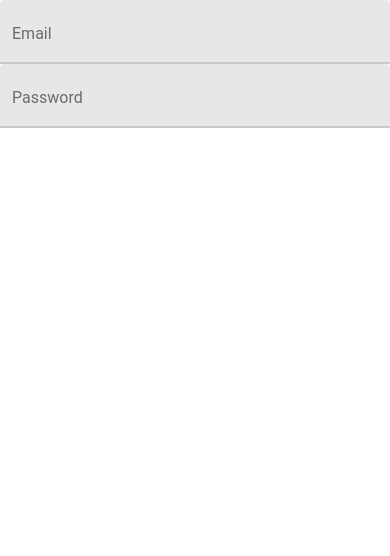
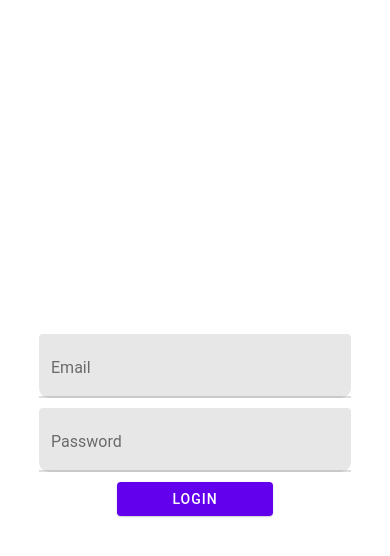
Before and after one commit to datai999/react-native-my-project, a React Native app: screen / in a window 390 px wide. Shown: the top 556 px of the page. Built offline with nearby package versions, Linux system fonts and the light colour scheme.

Commit message:
add css and btn login

```diff
--- a/components/MyLogin.js
+++ b/components/MyLogin.js
@@ -4,8 +4,8 @@ https://www.facebook.com/datai99/
 Email:datai28599@gmail.com
 */
 import React, { Component } from 'react'
-import { Text, View } from 'react-native'
-import { TextInput } from 'react-native-paper'
+import { Text, View, StyleSheet } from 'react-native'
+import { TextInput, Button } from 'react-native-paper'
 
 export default class MyLogin extends Component {
   constructor(props) {
@@ -18,19 +18,46 @@ export default class MyLogin extends Component {
 
   render() {
     return (
-      <View>
+      <View style={styles.container}>
         <TextInputComponent
+          style={styles.input}
           context={new Context(this, 'username')}
           label="Email"
         />
         <TextInputComponent
+          style={styles.input}
           context={new Context(this, 'password')}
           label="Password"
         />
+        <Button
+          style={(styles.input, styles.button)}
+          mode="contained"
+          onPress={() => console.log('Pressed')}
+        >
+          Login
+        </Button>
       </View>
     )
   }
 }
+
+const styles = StyleSheet.create({
+  container: {
+    flex: 1,
+    flexDirection: 'column',
+    justifyContent: 'center',
+    alignItems: 'center',
+  },
+  input: {
+    borderRadius: 10,
+    marginVertical: 5,
+    width: '80%',
+  },
+  button: {
+    marginTop: 5,
+    width: '40%',
+  },
+})
 
 class Context {
   constructor(context, stateName) {
```
